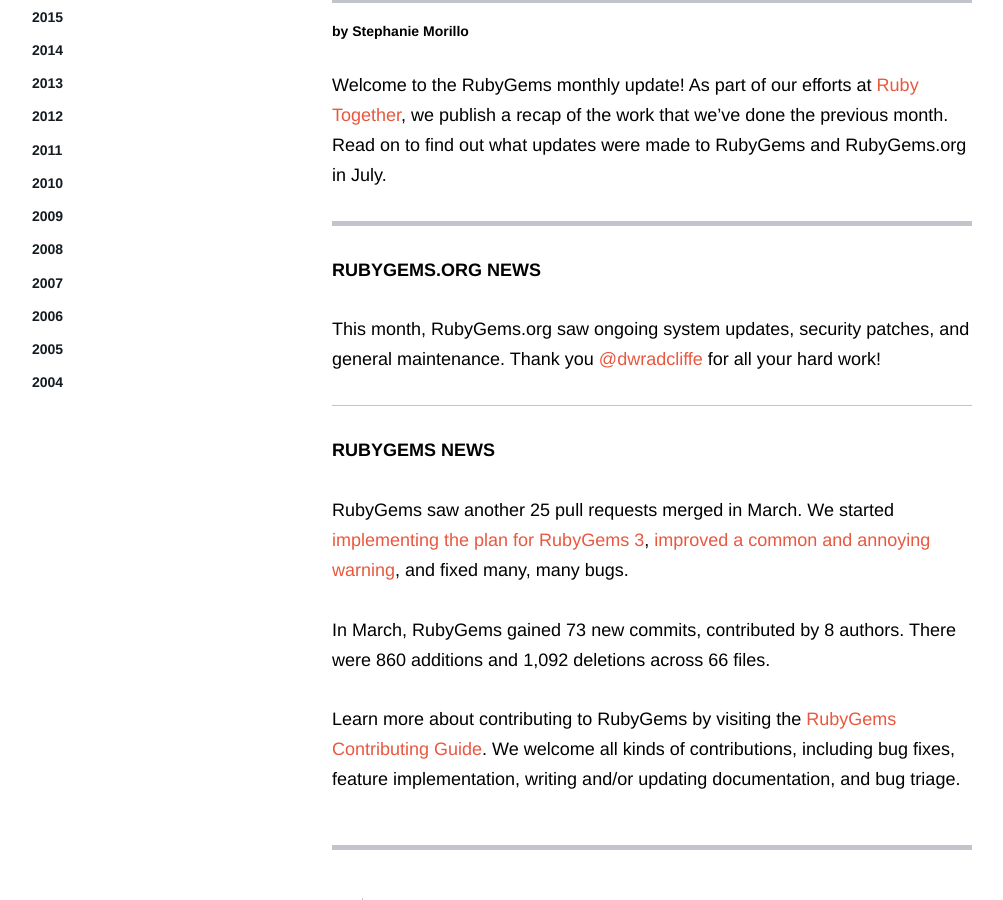
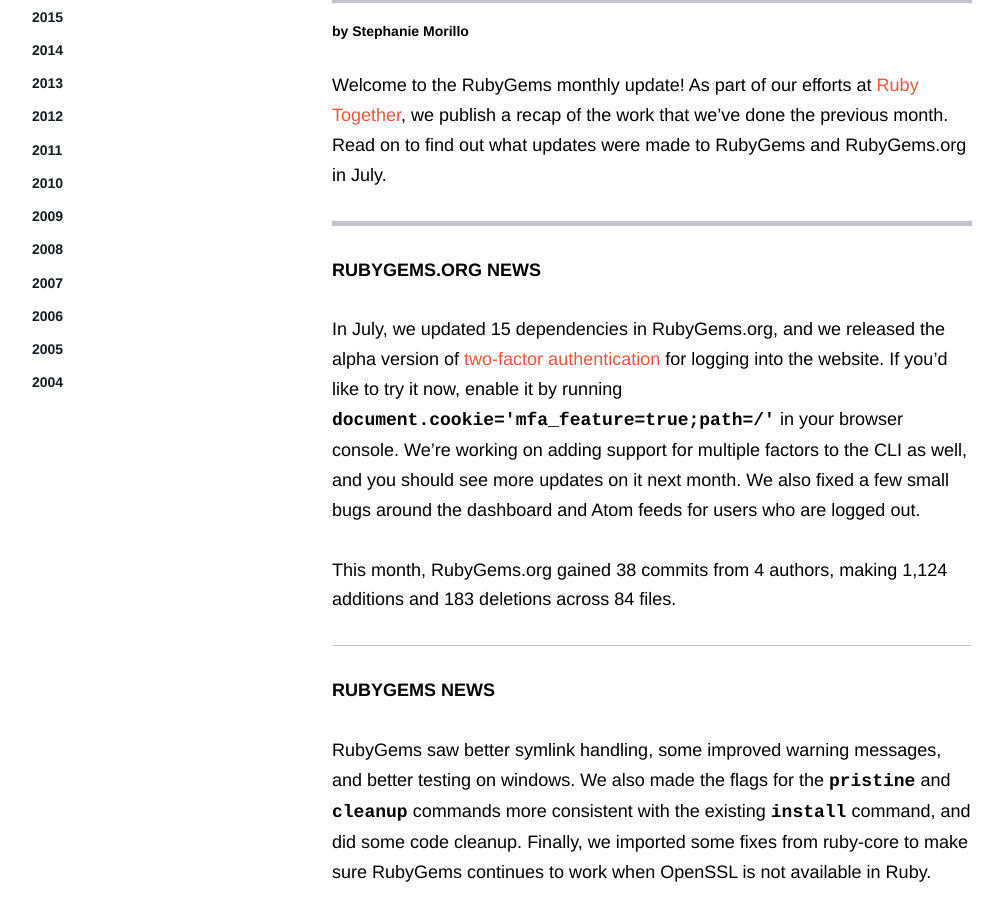
Before and after one commit to rubygems/rubygems.github.io, a Jekyll site: the page built from _posts/2018-08-10-rubygems-july-2018-updates.md, in a window 1280 px wide and 900 px high, scrolled down 331 px. Shown: the whole window, without its empty margins (138-1141 px from the left). Built offline with Jekyll 4.4.1, drawn with Linux system fonts in a browser that asks for light colours; comment, search, counter and statistics services are not loaded; some of the changed text lies outside the part shown.

Commit message:
Created July monthly update

```diff
--- a/_posts/2018-08-10-rubygems-july-2018-updates.md
+++ b/_posts/2018-08-10-rubygems-july-2018-updates.md
@@ -6,14 +6,16 @@
 
 Welcome to the RubyGems monthly update! As part of our efforts at [Ruby Together](http://rubytogether.org), we publish a recap of the work that we've done the previous month. Read on to find out what updates were made to RubyGems and RubyGems.org in July.
 
-## RubyGems.org News
+## rubygems.org news
 
-This month, RubyGems.org saw ongoing system updates, security patches, and general maintenance. Thank you [@dwradcliffe](https://github.com/dwradcliffe) for all your hard work!
+In July, we updated 15 dependencies in RubyGems.org, and we released the alpha version of [two-factor authentication](https://github.com/rubygems/rubygems.org/pull/1729) for logging into the website. If you’d like to try it now, enable it by running `document.cookie='mfa_feature=true;path=/'` in your browser console. We’re working on adding support for multiple factors to the CLI as well, and you should see more updates on it next month. We also fixed a few small bugs around the dashboard and Atom feeds for users who are logged out.
 
-## RubyGems News
+This month, RubyGems.org gained 38 commits from 4 authors, making 1,124 additions and 183 deletions across 84 files.
 
-RubyGems saw another 25 pull requests merged in March. We started [implementing the plan for RubyGems 3](https://github.com/rubygems/rubygems/pull/2182), [improved a common and annoying warning](https://github.com/rubygems/rubygems/pull/2242), and fixed many, many bugs.
+## rubygems news
 
-In March, RubyGems gained 73 new commits, contributed by 8 authors. There were 860 additions and 1,092 deletions across 66 files.
+RubyGems saw better symlink handling, some improved warning messages, and better testing on windows. We also made the flags for the `pristine` and `cleanup` commands more consistent with the existing `install` command, and did some code cleanup. Finally, we imported some fixes from ruby-core to make sure RubyGems continues to work when OpenSSL is not available in Ruby.
+
+This month, RubyGems gained 70 new commits, contributed by 9 authors. There were 429 additions and 186 deletions across 41 files.
 
 Learn more about contributing to RubyGems by visiting the [RubyGems Contributing Guide](https://github.com/rubygems/rubygems/blob/master/CONTRIBUTING.rdoc#how-to-contribute). We welcome all kinds of contributions, including bug fixes, feature implementation, writing and/or updating documentation, and bug triage.
```
